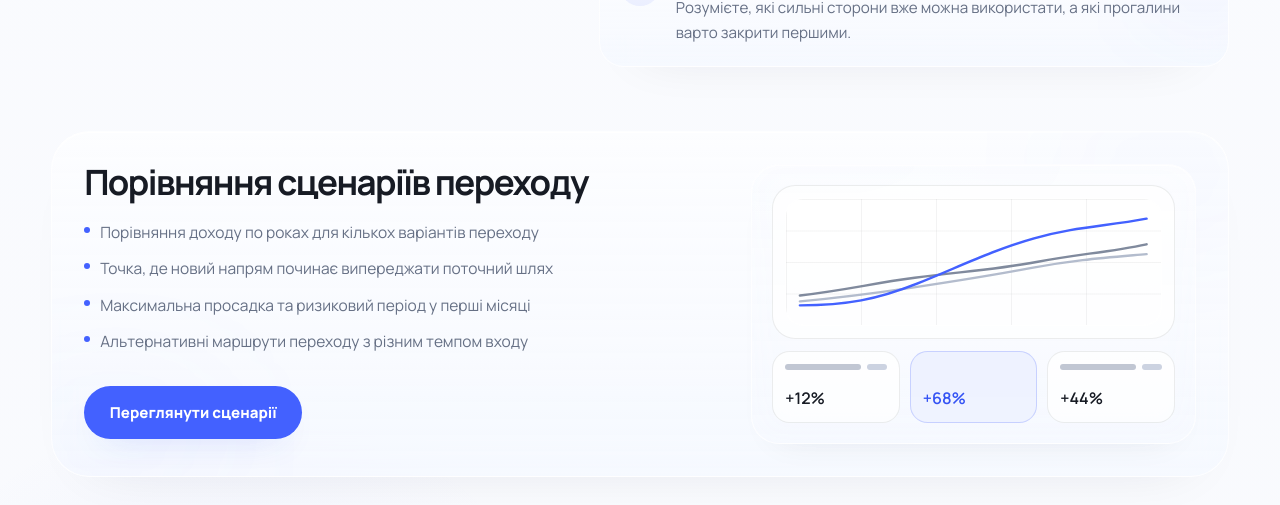
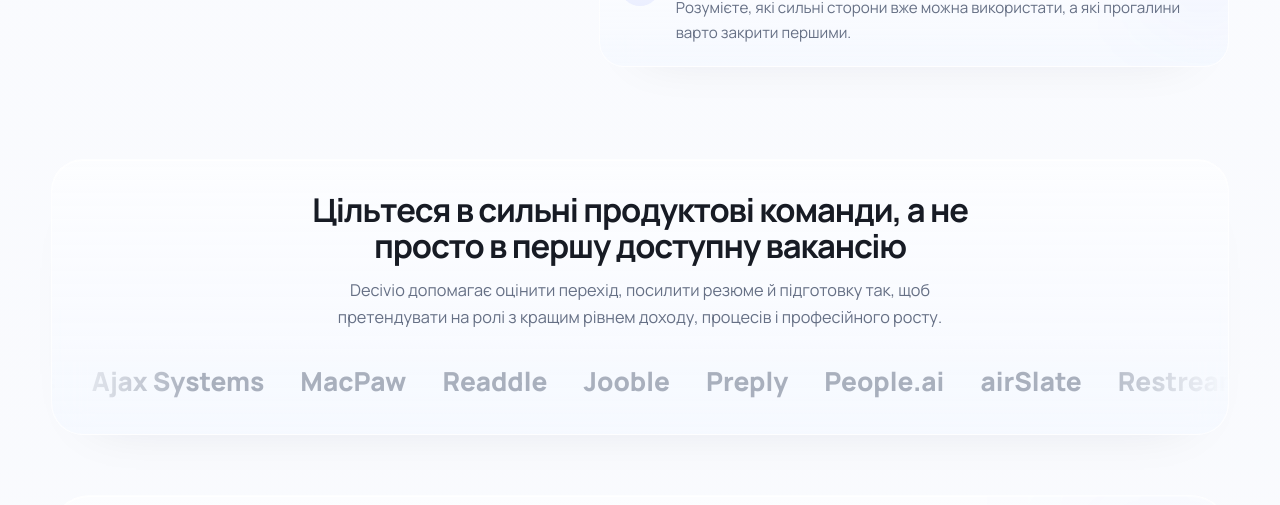
Before and after one commit to metalslasher/decivio-saas, a Next.js app: page / in a window 1280 px wide. Shown: the part 1759-2264 px from the top of the page. Built offline with nearby package versions, Linux system fonts and the light colour scheme; no server answers.

Commit message:
Add career brand marquee section

```diff
--- a/src/app/globals.css
+++ b/src/app/globals.css
@@ -1099,6 +1099,43 @@ main {
   animation-play-state: paused;
 }
 
+.career-brand-marquee {
+  mask-image: linear-gradient(90deg, transparent 0%, #000 12%, #000 88%, transparent 100%);
+}
+
+.career-brand-track {
+  animation: career-brand-marquee 72s linear infinite;
+}
+
+.career-brand-group {
+  padding-inline: 0.75rem;
+}
+
+.career-brand-marquee:hover .career-brand-track {
+  animation-play-state: paused;
+}
+
+.career-brand-name {
+  display: inline-flex;
+  min-width: max-content;
+  align-items: center;
+  justify-content: center;
+  color: rgba(102, 112, 133, 0.54);
+  font-family: var(--font-body), system-ui, sans-serif;
+  font-size: clamp(1.28rem, 2.05vw, 2.05rem);
+  font-weight: 800;
+  letter-spacing: 0;
+  line-height: 1;
+  white-space: nowrap;
+  transition:
+    color 180ms ease,
+    opacity 180ms ease;
+}
+
+.career-brand-name:hover {
+  color: rgba(52, 83, 244, 0.66);
+}
+
 .feature-preview-shell {
   position: relative;
   border: 1px solid rgba(255, 255, 255, 0.72);
@@ -1368,6 +1405,15 @@ main {
   }
 }
 
+@keyframes career-brand-marquee {
+  from {
+    transform: translateX(0);
+  }
+  to {
+    transform: translateX(-33.333%);
+  }
+}
+
 @keyframes hero-caret-blink {
   0%,
   47% {
@@ -1412,6 +1458,7 @@ main {
 
 @media (prefers-reduced-motion: reduce) {
   .reviews-marquee-track,
+  .career-brand-track,
   .hero-line,
   .hero-caret,
   .hero-forecast-line,
--- a/src/app/page.tsx
+++ b/src/app/page.tsx
@@ -152,6 +152,29 @@ const socialProof = {
   rating: "4.5/5",
   ratingValue: 4.5
 } as const;
+
+const careerBrandNames = [
+  "Grammarly",
+  "Genesis",
+  "Ajax Systems",
+  "MacPaw",
+  "Readdle",
+  "Jooble",
+  "Preply",
+  "People.ai",
+  "airSlate",
+  "Restream",
+  "Competera",
+  "BetterMe",
+  "Reface",
+  "Petcube",
+  "Depositphotos",
+  "Promova",
+  "Headway",
+  "Uklon",
+  "monobank",
+  "Liki24"
+] as const;
 
 const painPoints = [
   {
@@ -931,6 +954,40 @@ export default function HomePage() {
           </div>
         </section>
 
+        <section className="py-3 md:py-5" aria-labelledby="career-brands-title">
+          <Reveal>
+            <div className="surface-panel relative mx-auto max-w-[80rem] overflow-hidden rounded-[2rem] px-0 py-6 text-center md:py-8">
+              <div className="mx-auto max-w-[46rem] px-5 md:px-8">
+                <h2 id="career-brands-title" className="font-display text-[1.35rem] font-bold leading-[1.12] tracking-[-0.035em] text-[var(--text-strong)] md:text-[2.05rem]">
+                  Цільтеся в сильні продуктові команди, а не просто в першу доступну вакансію
+                </h2>
+                <p className="mx-auto mt-3 max-w-[39rem] text-[0.92rem] leading-[1.68] text-[var(--text-muted)] md:text-[1.02rem]">
+                  Decivio допомагає оцінити перехід, посилити резюме й підготовку так, щоб претендувати на ролі з кращим рівнем доходу,
+                  процесів і професійного росту.
+                </p>
+              </div>
+
+              <div className="career-brand-marquee relative mt-6 overflow-hidden py-2 md:mt-7">
+                <div className="career-brand-track flex w-max items-center">
+                  {Array.from({ length: 3 }).map((_, groupIndex) => (
+                    <div
+                      key={groupIndex}
+                      className="career-brand-group flex items-center gap-6 md:gap-9"
+                      aria-hidden={groupIndex > 0}
+                    >
+                      {careerBrandNames.map((brand) => (
+                        <span key={`${brand}-${groupIndex}`} className="career-brand-name">
+                          {brand}
+                        </span>
+                      ))}
+                    </div>
+                  ))}
+                </div>
+              </div>
+            </div>
+          </Reveal>
+        </section>
+
       </div>
 
       <section id="features" className="mt-8 space-y-8 md:mt-10 md:space-y-10">
```
